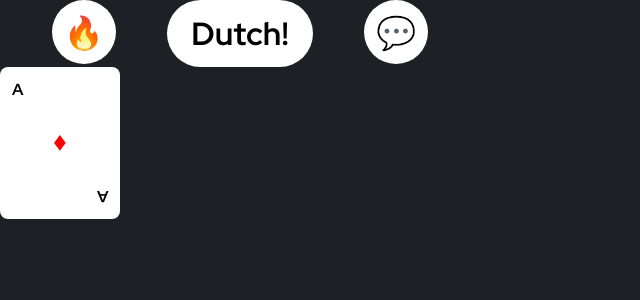
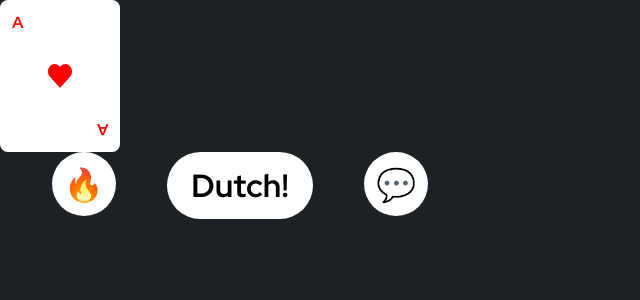
Before and after one commit to MisterAzix/dutch-app, a React (Create React App) app: page / in a window 1280 px wide. Shown: the top 300 px of the page, without its empty margins (0-640 px from the left). Built offline with nearby package versions, Linux system fonts and the light colour scheme.

Commit message:
card-component-change

```diff
--- a/src/components/Card/Card.jsx
+++ b/src/components/Card/Card.jsx
@@ -2,18 +2,20 @@ import React from 'react';
 import styles from './card.module.css';
 
 import Diamond from '../../icons/Diamond';
+import Heart from '../../icons/Heart';
 import Spade from '../../icons/Spade';
-import Heart from '../../icons/Heart';
 import Club from '../../icons/Club';
 
-export default function Card() {
+export default function Card(props) {
+
     return (
-        <div className={styles.card}>
-            <div className={styles.top}>A</div>
-                <Diamond className={styles.icon} />
-            <div className={styles.bottom}>A</div>
-
-
+        <div className={`${styles.card} ${(props.symbol === "diamond"||props.symbol === "heart") ?styles.red:styles.black}`}>
+            <div className={styles.top}>{props.value}</div>
+                {props.symbol === "diamond" && <Diamond className={styles.icon} /> }
+                {props.symbol === "heart" && <Heart className={styles.icon} /> }
+                {props.symbol === "club" && <Club className={styles.icon} /> }
+                {props.symbol === "spade" && <Spade className={styles.icon} /> }
+            <div className={styles.bottom}>{props.value}</div>
         </div>
     )
 }
--- a/src/components/Card/card.module.css
+++ b/src/components/Card/card.module.css
@@ -15,11 +15,14 @@
 
 }
 
+.red {
+    color: var(--red-card);
+}
+
 .icon {
-    max-width: 16px;
-    max-height: 16px;
+    max-width: 24px;
+    max-height: 32px;
     align-self: center;
-
 }
 
 .bottom {
--- a/src/pages/Home/Home.jsx
+++ b/src/pages/Home/Home.jsx
@@ -12,8 +12,8 @@ const Home = () => {
     return (
         <div className={styles.container}>
 
+            <Card symbol="heart" value="A" />
             <Navbar />
-            <Card />
 
 
 
```
